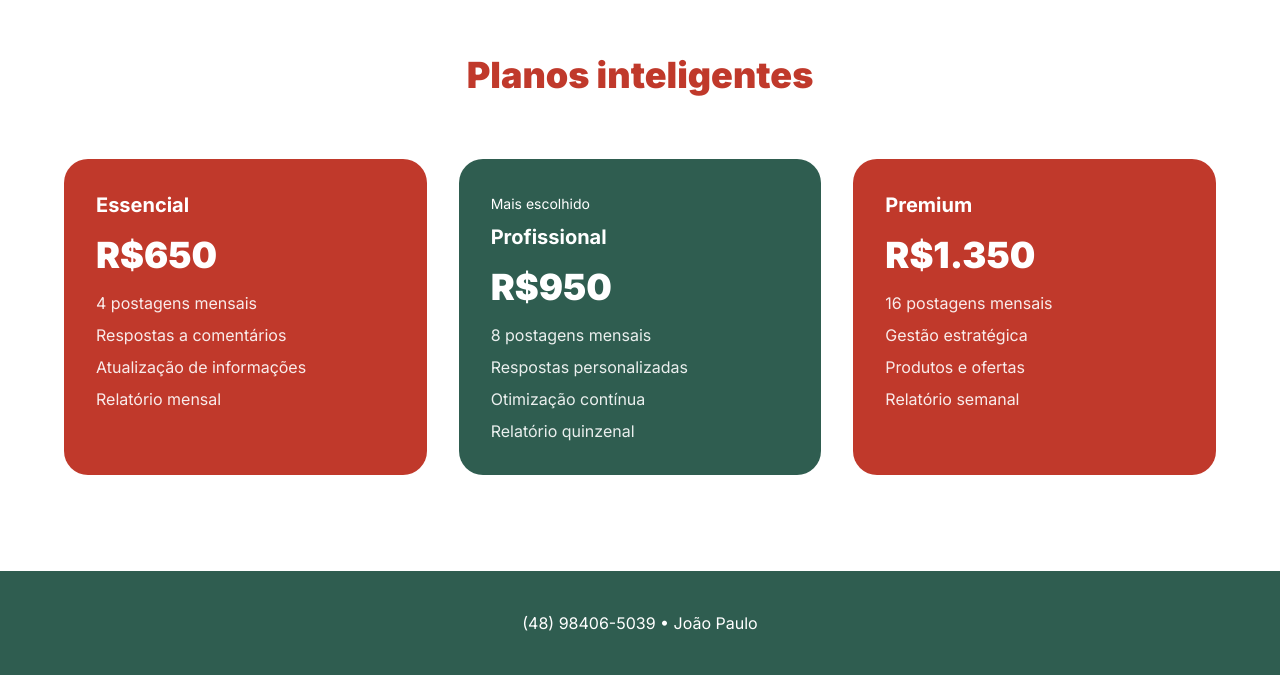
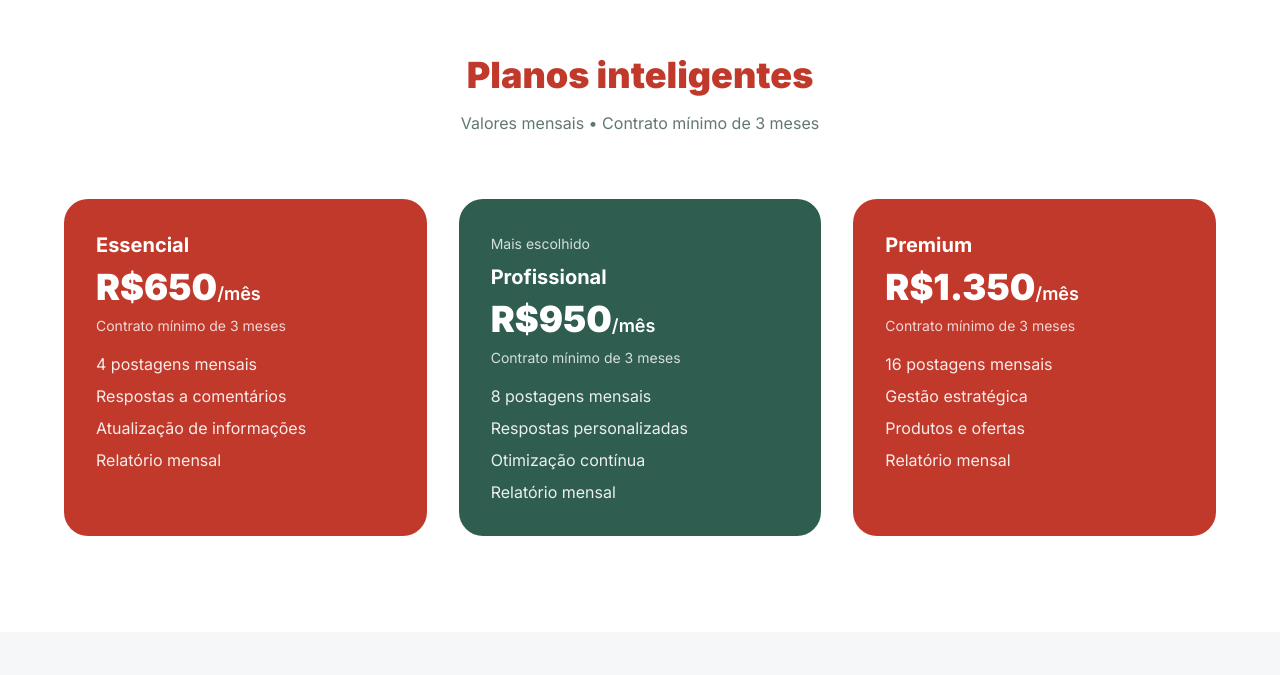
Before and after one commit to pouljp/site-instagram, a plain HTML site: page index.html in a window 1280 px wide. Shown: the part 1233-1908 px from the top of the page. After the commit the page ends 1865 px from the top, so only its background shows below. Drawn offline with nearby package versions, Linux system fonts and the light colour scheme.

Commit message:
Update pricing and contract details in index.html
aatualização planos

```diff
--- a/index.html
+++ b/index.html
@@ -67,13 +67,21 @@
 
 <!-- PLANOS -->
 <section id="planos" class="py-24 px-6 bg-[#ffffff]">
-  <h2 class="text-4xl font-extrabold text-center text-[#c0392b] mb-16">Planos inteligentes</h2>
+  <h2 class="text-4xl font-extrabold text-center text-[#c0392b] mb-4">Planos inteligentes</h2>
+  <p class="text-center text-[#1f3d33]/70 mb-16">
+    Valores mensais • Contrato mínimo de 3 meses
+  </p>
 
   <div class="max-w-6xl mx-auto grid md:grid-cols-3 gap-8">
 
-    <div onclick="enviarWhats('Plano Essencial - R$650')" class="cursor-pointer bg-[#c0392b] text-white p-8 rounded-3xl transform transition hover:-translate-y-4 hover:shadow-2xl">
+    <!-- ESSENCIAL -->
+    <div onclick="enviarWhats('Plano Essencial - R$650/mês (mínimo 3 meses)')"
+      class="cursor-pointer bg-[#c0392b] text-white p-8 rounded-3xl transform transition hover:-translate-y-4 hover:shadow-2xl">
+
       <h3 class="text-xl font-bold">Essencial</h3>
-      <p class="text-4xl font-black my-4">R$650</p>
+      <p class="text-4xl font-black my-2">R$650<span class="text-lg font-semibold">/mês</span></p>
+      <p class="text-sm text-white/80 mb-4">Contrato mínimo de 3 meses</p>
+
       <ul class="space-y-2 text-white/90">
         <li>4 postagens mensais</li>
         <li>Respostas a comentários</li>
@@ -82,42 +90,41 @@
       </ul>
     </div>
 
-    <div onclick="enviarWhats('Plano Profissional - R$950')" class="cursor-pointer bg-[#2f5d50] text-white p-8 rounded-3xl transform transition hover:-translate-y-6 hover:scale-105 hover:shadow-2xl">
-      <span class="text-sm">Mais escolhido</span>
+    <!-- PROFISSIONAL -->
+    <div onclick="enviarWhats('Plano Profissional - R$950/mês (mínimo 3 meses)')"
+      class="cursor-pointer bg-[#2f5d50] text-white p-8 rounded-3xl transform transition hover:-translate-y-6 hover:scale-105 hover:shadow-2xl">
+
+      <span class="text-sm opacity-80">Mais escolhido</span>
       <h3 class="text-xl font-bold mt-2">Profissional</h3>
-      <p class="text-4xl font-black my-4">R$950</p>
+      <p class="text-4xl font-black my-2">R$950<span class="text-lg font-semibold">/mês</span></p>
+      <p class="text-sm text-white/80 mb-4">Contrato mínimo de 3 meses</p>
+
       <ul class="space-y-2 text-white/90">
         <li>8 postagens mensais</li>
         <li>Respostas personalizadas</li>
         <li>Otimização contínua</li>
-        <li>Relatório quinzenal</li>
+        <li>Relatório mensal</li>
       </ul>
     </div>
 
-    <div onclick="enviarWhats('Plano Premium - R$1.350')" class="cursor-pointer bg-[#c0392b] text-white p-8 rounded-3xl transform transition hover:-translate-y-4 hover:shadow-2xl">
+    <!-- PREMIUM -->
+    <div onclick="enviarWhats('Plano Premium - R$1.350/mês (mínimo 3 meses)')"
+      class="cursor-pointer bg-[#c0392b] text-white p-8 rounded-3xl transform transition hover:-translate-y-4 hover:shadow-2xl">
+
       <h3 class="text-xl font-bold">Premium</h3>
-      <p class="text-4xl font-black my-4">R$1.350</p>
+      <p class="text-4xl font-black my-2">R$1.350<span class="text-lg font-semibold">/mês</span></p>
+      <p class="text-sm text-white/80 mb-4">Contrato mínimo de 3 meses</p>
+
       <ul class="space-y-2 text-white/90">
         <li>16 postagens mensais</li>
         <li>Gestão estratégica</li>
         <li>Produtos e ofertas</li>
-        <li>Relatório semanal</li>
+        <li>Relatório mensal</li>
       </ul>
     </div>
 
   </div>
 </section>
 
-<footer class="py-10 text-center bg-[#2f5d50] text-white">
-  <p>(48) 98406-5039 • João Paulo</p>
-</footer>
-
-<script>
-  function enviarWhats(plano) {
-    const mensagem = `Olá! Tenho interesse no ${plano}.`;
-    window.open(`https://wa.me/5548984065039?text=${encodeURIComponent(mensagem)}`, '_blank');
-  }
-</script>
-
 </body>
 </html>
```
